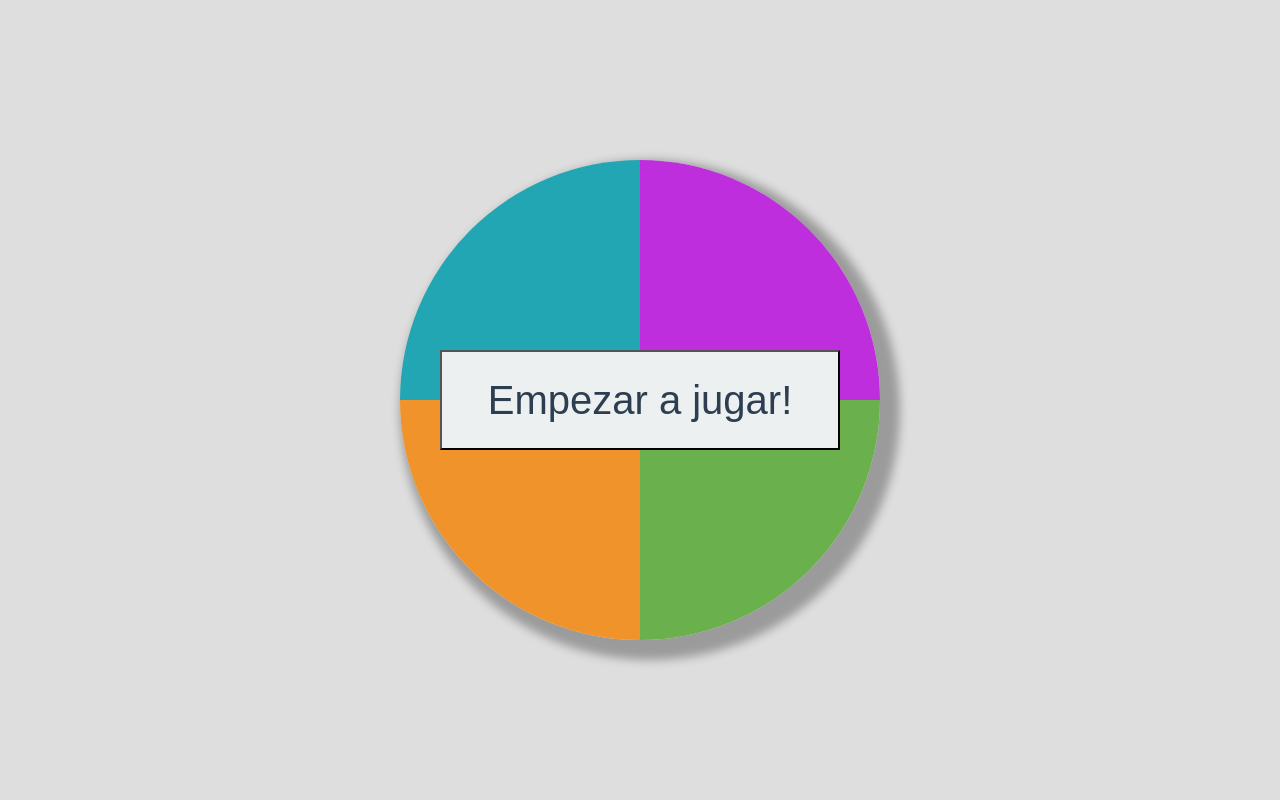
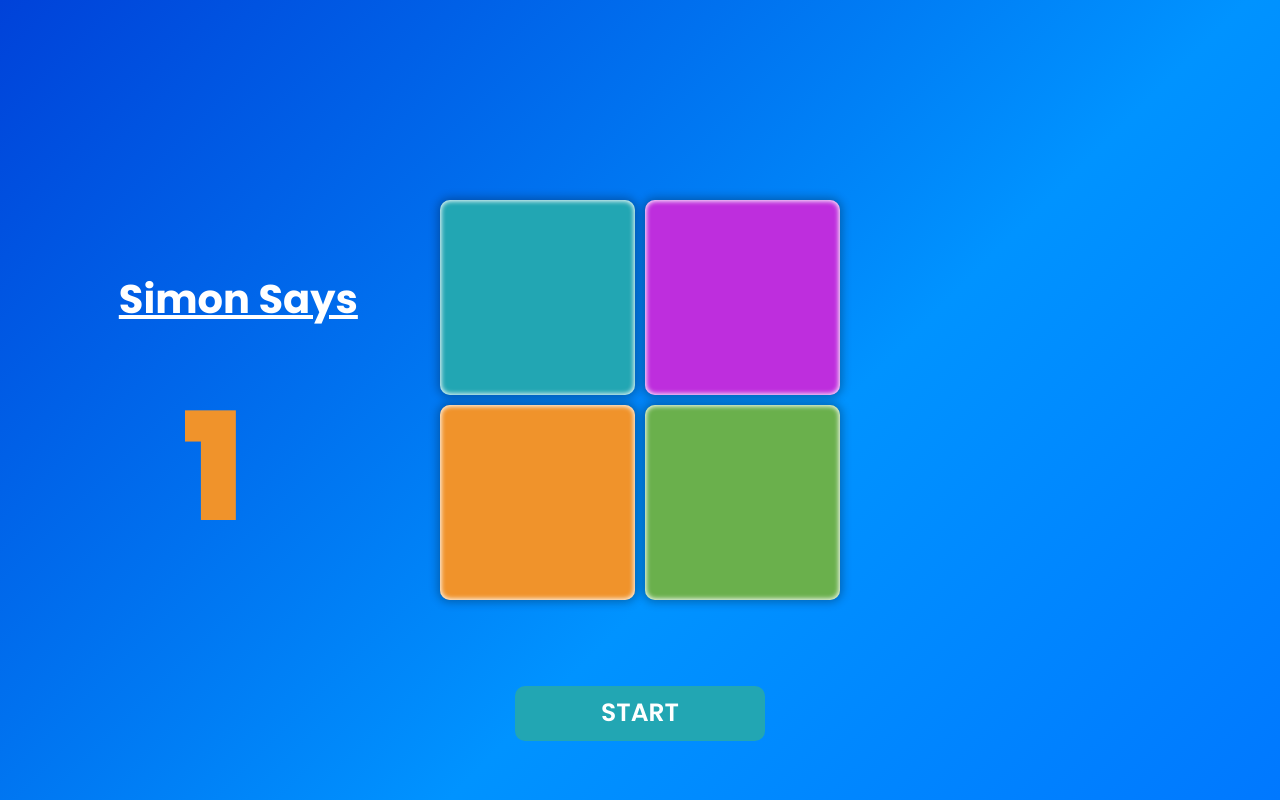
Before and after one commit to lazarovttac/Simon-Says, a plain HTML site: page index.html in a window 1280 px wide. Drawn offline with nearby package versions, Linux system fonts and the light colour scheme.

Commit message:
Score Count, Level Bar, Polish

```diff
--- a/css/main.css
+++ b/css/main.css
@@ -1,85 +1,180 @@
 
 *{
-    font-family: "Poppins" sans-serif;
+    font-family: "Poppins";
+    color: white;
+}
+
+html {
+    font-size: 62.5%;
 }
 
 body {
+    height: 100vh;
     margin: 0;
-    background: #dedede;
+
+    display: grid;
+    grid-template-rows: repeat(3, 1fr);
+    align-items: center;
+    justify-items: center;
+    background-image: linear-gradient(135deg, #0042D9 0%, #0093FF 60%, #0078FF 100%);
+
+}
+
+.header {
+    width: 100%;
+
+}
+
+.header__title {
+    font-size: 4rem;
+    text-decoration: underline;
+    margin-left: 50px;
+}
+
+h2 {
+    font-size: 3rem;
+
+}
+
+
+.flex {
     display: flex;
     align-items: center;
-    height: 100vh;
+    justify-content: center;
 }
 
+#level-number {
+    color: #f0932b;
+    font-size: 15rem;
+    text-transform: uppercase;
+    font-weight: 900;
+}
+
+#level-bar {
+    display: block;
+    position: relative;
+    height: 25px;
+    background-color: white;
+    border-radius: 20px;
+
+    overflow: hidden;
+    width: 0px;
+    transition: 500ms;
+}
+#level-indicator {
+    display: block;
+    position: absolute;
+    top: 0;
+    bottom: 0;
+    left: 0;
+    right: 0;
+    height: 25px;
+    background-color: #f0932b;
+    border-radius: 20px;
+
+    transition: 500ms;
+}
+
+.game {
+    width: 100%;
+    display: grid;
+    grid-template-columns: repeat(3, 1fr);
+    align-items: center;
+    justify-items: center;
+}
+
+
+.stats {
+    width: 80%;
+    height: 70%;
+    display: grid;
+    grid-template-rows: repeat(2, 1fr);
+    align-items: center;
+    justify-items: center;
+}
+
+
 .gameboard {
-    height: 100vh;
-    width: 100vh;
-    border-radius: 50%;
-    overflow: hidden;
-    margin: 0 auto;
-    max-height: 60vh;
-    max-width: 60vh;
+    height: calc(50vh);
+    width: 50vh;
 
-    box-shadow: 10px 10px 10px 10px rgba(0, 0, 0, 0.3);
+    grid-column-start: 2;
+
+    display: grid;
+    grid-template: 1fr 1fr / 1fr 1fr;
+    gap: 10px;
+    /* border: 5px solid white; */
+
 }
 
 .color {
-    width: 50%;
-    height: 50%;
+    width: 100%;
+    height: 100%;
     display: inline-block;
+    cursor: pointer;
+
+    box-shadow: 0 0 10px 2px rgba(0, 0, 0, 0.3), 0px 0px 5px 1px white inset;
+    border-radius: 10px;
+
 }
 
-.left {
-float: left;
-}
-
-.right {
-float: left;
+.pop {
+    animation: pop 0.4s forwards;
 }
 
 .celeste {
     background: #22a6b3;
 }
 
-.celeste.light {
-background: #7ed6df;
-}
-
 .violeta {
     background: #be2edd;
-}
 
-.violeta.light {
-background: #e056fd;
 }
 
 .naranja {
     background: #f0932b;
 }
 
-.naranja.light {
-background: #ffbe76;
-}
-
 .verde {
     background: #6ab04c;
 }
 
-.verde.light {
-background: #badc58;
+.light {
+    opacity: 0.5;
 }
 
 .btn-start {
-width: 400px;
-height: 100px;
-background: #ecf0f1;
-color: #2c3e50;
+    width: 250px;
+    height: 55px;
+    background: #22a6b3;
+
+    border: none;
+    border-radius: 10px;
+
     font-size: 2.5rem;
-position: absolute;
-top: calc(50% - 50px);
-left: calc(50% - 200px);
+    font-weight: 600;
+
+    cursor: pointer;
+
+
 }
 
 .hide {
     display: none;
 }
+
+@keyframes pop {
+    from {
+        transform: scale(1);
+        filter: brightness(1);
+    }
+    50% {
+        transform: scale(1.05);
+        filter: brightness(2);
+
+    }
+    to {
+        transform: scale(1);
+
+    }
+}
--- a/index.html
+++ b/index.html
@@ -10,13 +10,27 @@
         <title>Simon Says</title>
     </head>
     <body>
-        <div class="gameboard">
-            <div id="celeste" class="color celeste left" data-color="0"></div>
-            <div id="violeta" class="color violeta right" data-color="1"></div>
-            <div id="naranja" class="color naranja left" data-color="2"></div>
-            <div id="verde" class="color verde right" data-color="3"></div>
-            <button id="btnEmpezar" class="btn-start" onclick="startGame()">Empezar a jugar!</button>
+        <header class="header flex">
+            <h2 id="level-bar"><span id="level-indicator"></span> </h2>
+        </header>
+        <div class="game">
+            <div class="stats">
+                <h1 class="header__title">
+                    Simon Says
+                </h1>
+                <span id="level-number">1</span>
+            </div>
+            <div class="gameboard">
+                <div id="celeste" class="color celeste" data-color="0"></div>
+                <div id="violeta" class="color violeta" data-color="1"></div>
+                <div id="naranja" class="color naranja" data-color="2"></div>
+                <div id="verde" class="color verde" data-color="3"></div>
+            </div>
         </div>
+        <footer class="footer flex">
+
+            <button id="btnEmpezar" class="btn-start confetti-button" onclick="startGame()">START</button>
+        </footer>
         <script src="https://cdnjs.cloudflare.com/ajax/libs/sweetalert/2.1.2/sweetalert.min.js"></script>
         <script src="javascript/main.js"></script>
     </body>
--- a/javascript/main.js
+++ b/javascript/main.js
@@ -6,6 +6,11 @@ const btn_oranje = document.getElementById('naranja')
 const btn_green = document.getElementById('verde')
 const btn_start = document.getElementById('btnEmpezar')
 
+const square = '▄'
+const levelNumber = document.getElementById("level-number");
+const levelIndicator = document.getElementById("level-indicator");
+const levelBar = document.getElementById("level-bar");
+console.log(levelBar);
 const MAX_LEVEL = 10;
 
 class Game {
@@ -27,6 +32,8 @@ class Game {
         this.nextLevel = this.nextLevel.bind(this)
         this.chooseColor = this.chooseColor.bind(this)
         this.level = 1;
+
+        levelNumber.innerHTML = this.level;
         this.toggleStartButton();
 
     }
@@ -35,6 +42,8 @@ class Game {
         this.subLevel = 0
         this.showSequence();
         this.turnButtonsOn();
+        this.restartLevelIndicator()
+        levelNumber.innerHTML = this.level;
     }
 
     generateSequence() {
@@ -48,18 +57,19 @@ class Game {
 
     showSequence() {
         for (let index = 0; index < this.level; index++) {
+            setTimeout(() => this.updateLevelBar(), index * 1000);
             setTimeout(() => this.showColor(this.sequence[index]), index * 1000);
         }
     }
 
 
     showColor(color) {
-        this.colors[color].classList.add('light');
-        setTimeout(() => this.hideColor(color), 350);
+        this.colors[color].classList.add("pop");
+        setTimeout(() => this.hideColor(color), 400);
     }
 
     hideColor(color){
-        this.colors[color].classList.remove('light');
+        this.colors[color].classList.remove("pop");
     }
 
     chooseColor(event) {
@@ -68,7 +78,7 @@ class Game {
 
         if(clickedColor == this.sequence[this.subLevel]) {
             this.subLevel++;
-
+            this.updateLevelIndicator();
             if(this.subLevel == this.level) {
                 this.turnButtonsOff();
                 this.level++;
@@ -99,6 +109,8 @@ class Game {
         .then(() => {
             this.turnButtonsOff();
             this.initialize();
+            this.restartLevelIndicator();
+            this.restartLevelBar();
         })
     }
 
@@ -117,6 +129,21 @@ class Game {
             btnEmpezar.classList.add('hide');
         }
     }
+
+    updateLevelBar() {
+        levelBar.style.width = `${this.level * 50}px`;
+
+    }
+    restartLevelBar() {
+        levelBar.style.width = 0;
+    }
+
+    updateLevelIndicator() {
+        levelIndicator.style.width = `${this.subLevel * 50}px`;
+    }
+    restartLevelIndicator() {
+        levelIndicator.style.width = 0;
+    }
 }
 
 function startGame() {
```
Lines whose indentation alone changed are shown as unchanged.
